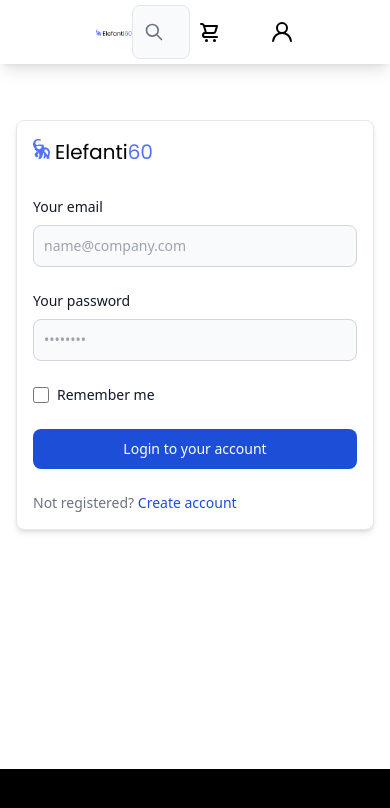
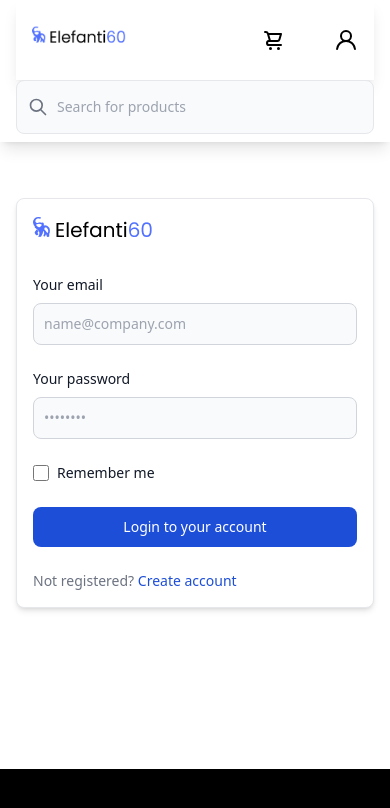
Before and after one commit to drensokoli/elefanti60_front, a Next.js app in the folder elefanti60_front/: page /login in a window 390 px wide. Shown: the top 808 px of the page. Built offline with nearby package versions, Linux system fonts and the light colour scheme; what tw-elements would draw is missing.

Commit message:
Finished navbar responsivness

```diff
--- a/elefanti60_front/components/Navbar.js
+++ b/elefanti60_front/components/Navbar.js
@@ -17,13 +17,13 @@ const Navbar = () => {
 
     return (
 
-        <nav className='flex h-16 items-center justify-between px-4 shadow-lg'>
-            <div className='ml-20'>
+        <nav className='h-auto items-center px-4 shadow-lg'>
+            <div className='flex flex-row h-20 items-center px-4 shadow-lg md:justify-around justify-between'>
+                <div className='gap-10'>
                     <Link href={`/`} className='cursor-pointer'>
                         <a>
                             <Image
                                 src={logo}
-                        alt="Picture of the author"
                                 className='w-9'
                             />
                         </a>
@@ -31,7 +31,7 @@ const Navbar = () => {
 
                 </div>
 
-            <div className='w-1/3'>
+                <div className='w-1/2 h-auto invisible sm:visible'>
                     <form>
                         <label for="default-search" class="mb-2 text-sm font-medium text-gray-900 sr-only dark:text-gray-300">Search</label>
                         <div class="relative">
@@ -45,11 +45,11 @@ const Navbar = () => {
 
                 </div>
 
-            <div className='flex justify-center items-center gap-10 mr-20'  >
+                <div className='flex justify-center items-center gap-10'  >
 
                     <Link href="/cart">
                         <a className='p-2 '>
-                        <UilShoppingCart/>
+                            <UilShoppingCart />
                             {cart.cartItems.length > 0 && (
                                 <span className='ml-1 rounded-full bg-violet-600 px-2 py-1 text-xs font-bold text-white'>
                                     {cart.cartItems.reduce((a, c) => a + c.quantity, 0)}
@@ -64,13 +64,19 @@ const Navbar = () => {
                         </a>
                     </Link>
 
-                {/* < DropdownMenuItem option='v'>
-              <p className='text-center'>My Order History</p>
-              <p className='text-center'>Log Out</p>
-              <p className='text-center'>Delete Account</p>
-            </DropdownMenuItem> */}
-
-
+                </div>
+            </div>
+            <div className='pb-2 visible sm:hidden'>
+                <form>
+                    <label for="default-search" class="mb-2 text-sm font-medium text-gray-900 sm:visible hidden">Search</label>
+                    <div class="relative">
+                        <div class="flex absolute inset-y-0 left-0 items-center pl-3 pointer-events-none">
+                            <svg aria-hidden="true" class="w-5 h-5 text-gray-500 dark:text-gray-400" fill="none" stroke="currentColor" viewBox="0 0 24 24" xmlns="http://www.w3.org/2000/svg"><path stroke-linecap="round" stroke-linejoin="round" stroke-width="2" d="M21 21l-6-6m2-5a7 7 0 11-14 0 7 7 0 0114 0z"></path></svg>
+                        </div>
+                        <input type="search" id="default-search" class="block p-4 pl-10 w-full text-sm text-gray-900 bg-gray-50 rounded-lg border border-gray-30 dark:border-gray-600 dark:placeholder-gray-400 dark:text-black" placeholder="Search for products" required="" />
+                        <button type="submit" class="absolute right-2.5 bottom-2.5">{UilSearch}</button>
+                    </div>
+                </form>
             </div>
         </nav>
     );
```
Lines whose indentation alone changed are shown as unchanged.
